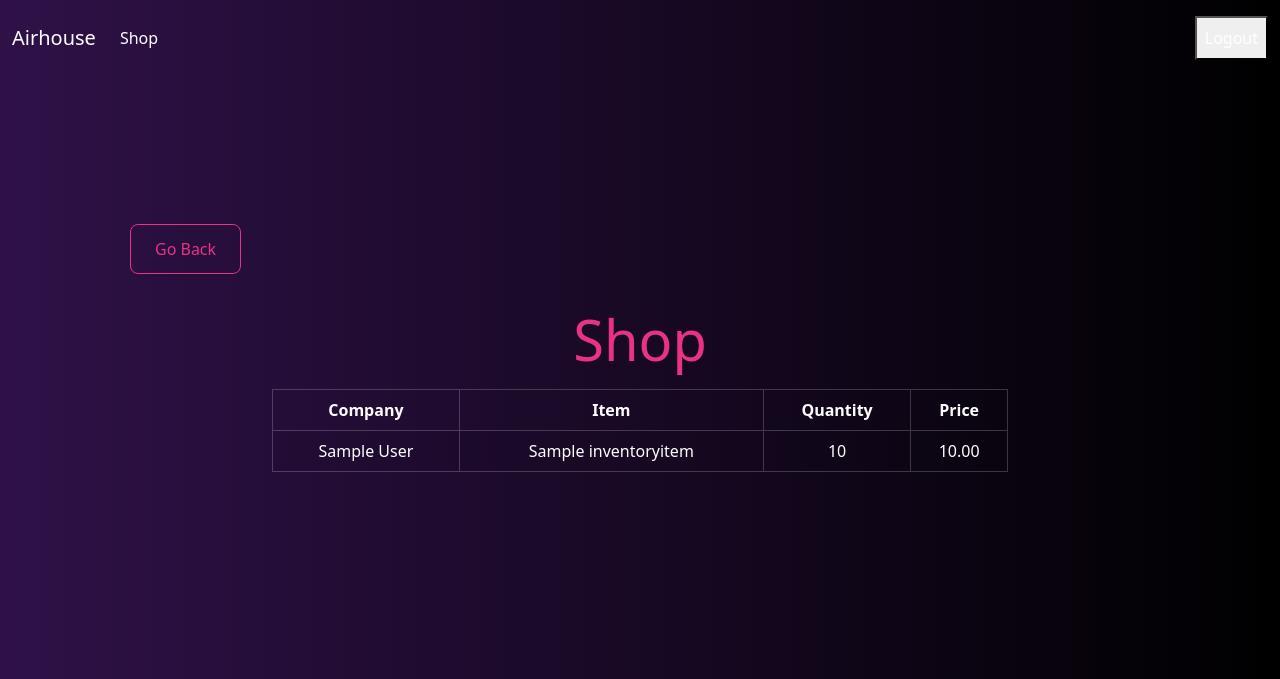
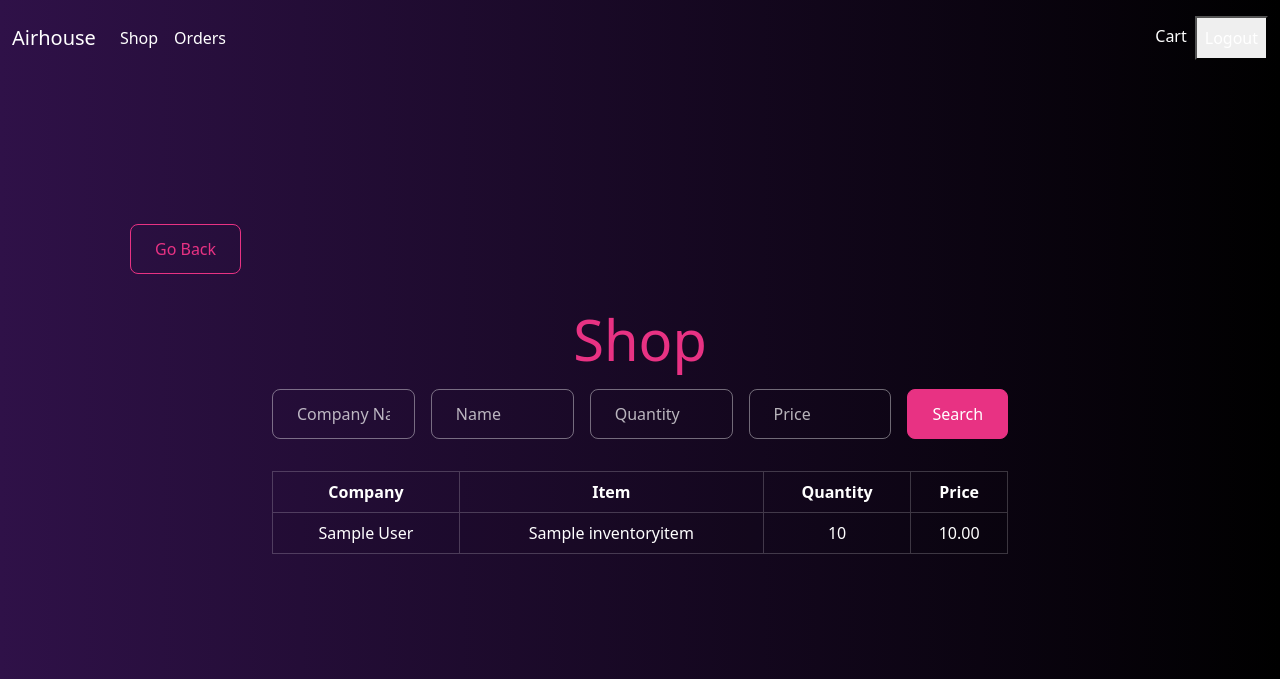
Before and after one commit to leo9uo/Airhouse, a Django app: page /customer/inventory/ in a window 1280 px wide. Shown: the top 679 px of the page. Run offline with Django 5.2, Linux system fonts and the light colour scheme; a user stored in the database is signed in; tables that the repository leaves empty hold one stand-in row (values such as "Sample post").

Commit message:
CLIENT: add filter to shop page

```diff
--- /dev/null
+++ b/client_side/filters.py
@@ -0,0 +1,14 @@
+from django import forms
+from django_filters import FilterSet, CharFilter
+from django.forms.widgets import TextInput
+from airhouse.models import InventoryItem
+
+class InventoryFilter(FilterSet):
+    company_name = CharFilter(field_name='user__company_name', lookup_expr='icontains', widget=TextInput(attrs={'placeholder': 'Company Name', 'class': 'form-control'}))
+    name = CharFilter(lookup_expr='istartswith', widget=TextInput(attrs={'placeholder': 'Name', 'class': 'form-control'}))
+    quantity = CharFilter(lookup_expr='istartswith', widget=TextInput(attrs={'placeholder': 'Quantity', 'class': 'form-control'}))
+    price = CharFilter(lookup_expr='istartswith', widget=TextInput(attrs={'placeholder': 'Price', 'class': 'form-control'}))
+
+    class Meta:
+        model = InventoryItem
+        fields = ['company_name', 'name', 'quantity', 'price']
--- a/client_side/templates/client/avail_inv_list.html
+++ b/client_side/templates/client/avail_inv_list.html
@@ -7,6 +7,19 @@
     <div class="row justify-content-center">
         <div class="col-lg-8 mx-auto text-center">
             <h1 class="display-4 fw-light text-primary">Shop</h1>
+                    <!-- filter -->
+                    <div class="row mb-3">
+                        <div class="col">
+                            <form method="get" class="d-flex align-items-center gap-2">
+                                {% for field in filter.form %}
+                                    <div class="form-group mb-0">
+                                        {{ field }}
+                                    </div>
+                                {% endfor %}
+                                <button type="submit" class="btn btn-primary col d-flex justify-content-end">Search</button>
+                            </form>
+                        </div>
+                    </div>
             <div class="table-responsive">
                 <table class="table table-bordered table-striped">
                     <thead>
--- a/client_side/templates/client/navigation.html
+++ b/client_side/templates/client/navigation.html
@@ -11,12 +11,18 @@
                     <li class="nav-item">
                         <a class="nav-link {% if request.resolver_match.url_name == 'inventory_list' %}active{% endif %}" aria-current="page" href="{% url 'customer:inventory' %}" style="color: white;">Shop</a>
                     </li>
+                    <li class="nav-item">
+                        <a class="nav-link {% if request.resolver_match.url_name == 'inventory_list' %}active{% endif %}" aria-current="page" href="#" style="color: white;">Orders</a>
+                    </li>
                 {% endif %}
             </ul>
         </div>
         <!-- right side of navbar -->
         <div class="collapse navbar-collapse justify-content-end" id="navbarNav">
             <ul class="navbar-nav">
+                <li class="nav-item">
+                    <a class="nav-link {% if request.resolver_match.url_name == 'inventory_list' %}active{% endif %}" aria-current="page" href="#" style="color: white;">Cart</a>
+                </li>
                 <li class="nav-item">
                     {% if user.is_authenticated %}
                         <form action="{% url 'logout' %}" method="post">
--- a/client_side/views.py
+++ b/client_side/views.py
@@ -2,6 +2,7 @@ from django.shortcuts import render, redirect
 from django.urls import reverse
 from django.views import View
 from .forms import SignUpForm, CustomerProfileForm
+from .filters import InventoryFilter
 from django.contrib.auth import login
 from django.contrib.auth.views import LoginView
 from django.contrib.auth.decorators import login_required
@@ -42,10 +43,16 @@ class SignUpView(View):
         return render(request, 'signup.html', {'user_form': user_form, 'profile_form': profile_form})
 
 
-class AvailableInventoryListView(LoginRequiredMixin, ListView):
+class AvailableInventoryListView(LoginRequiredMixin, TemplateView):
     template_name = 'client/avail_inv_list.html'
-    model = InventoryItem
-    context_object_name = 'inventory_items'
 
-    def get_queryset(self):
-        return InventoryItem.objects.all()
+    def get_context_data(self, **kwargs):
+        context = super().get_context_data(**kwargs)
+        inventory_items = InventoryItem.objects.all()
+        inventory_filter = InventoryFilter(self.request.GET, queryset=inventory_items)
+        filtered_items = inventory_filter.qs
+
+        context['inventory_items'] = filtered_items
+        context['filter'] = inventory_filter
+
+        return context
```
